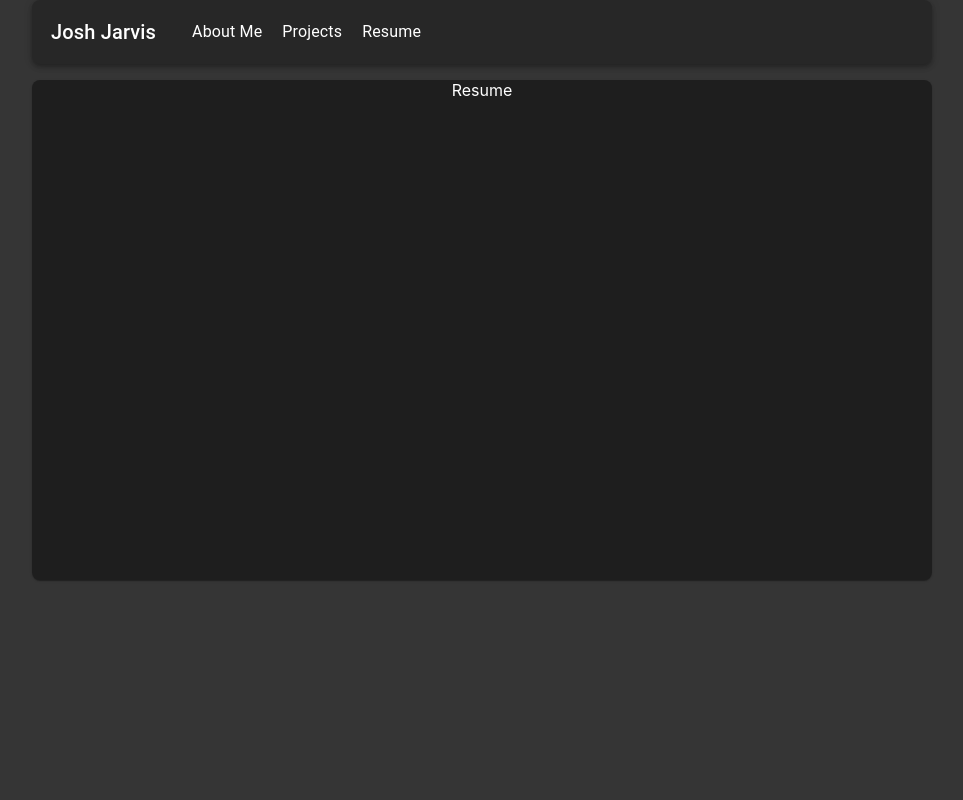
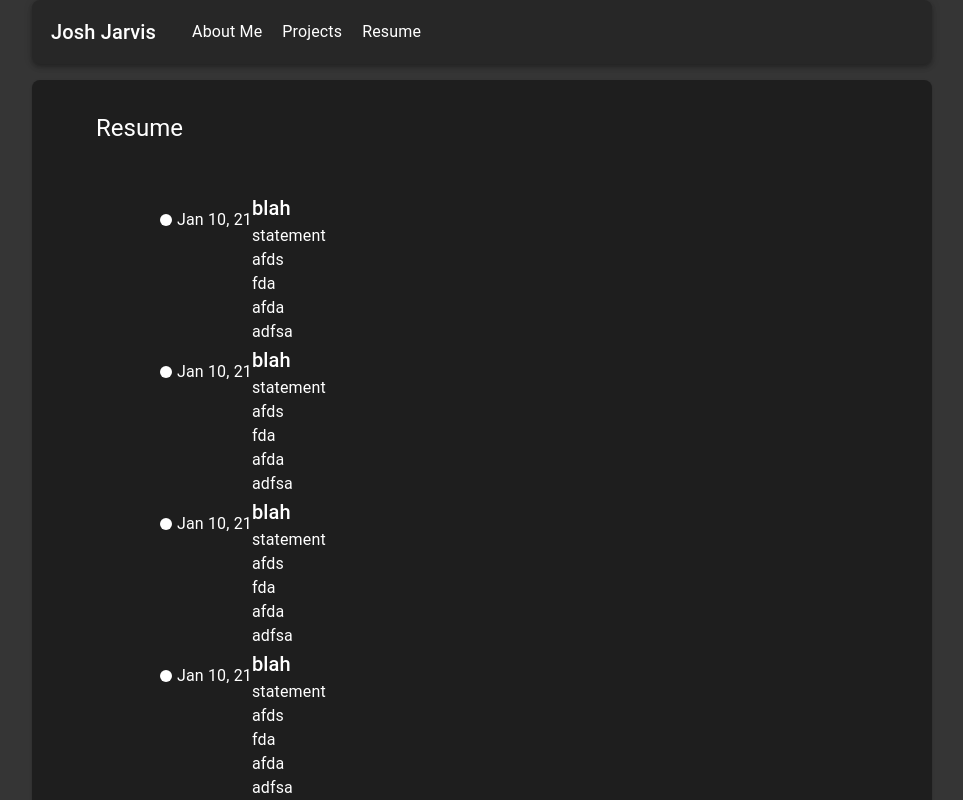
Before and after one commit to ixonstater/react-resume, a React (Vite) app: page /resume in a window 1280 px wide. Shown: the top 800 px of the page, without its empty margins (158-1121 px from the left). Built offline with nearby package versions, Linux system fonts and the light colour scheme.

Commit message:
Added scaffold components for resume / timeline.

```diff
--- a/src/Sxp.tsx
+++ b/src/Sxp.tsx
@@ -10,6 +10,7 @@ export default class Sxp {
   public static sp5 = 32;
   public static sp6 = 48;
   public static sp7 = 64;
+  public static sp8 = 128;
 
   public static appWidth = 900;
 }
--- a/src/resume/Resume.tsx
+++ b/src/resume/Resume.tsx
@@ -1,5 +1,52 @@
+import { Typography } from "@mui/material";
 import Page from "../components/Page";
+import Sxp from "../Sxp";
+import { ResumeEntry } from "./resume_entry/ResumeEntry";
 
 export function Resume(): JSX.Element {
-    return (<Page><div>Resume</div></Page>);
+  return (
+    <Page>
+      <Typography
+        variant="h5"
+        sx={{
+          mt: Sxp.sp5,
+          ml: { xs: Sxp.sp0, sm: Sxp.sp7 },
+          alignSelf: { xs: "center", sm: "start" },
+          mb: Sxp.sp6,
+        }}
+      >
+        Resume
+      </Typography>
+      <ResumeEntry
+        start={new Date("01/10/2021")}
+        header={"blah"}
+        impactStatement={"statement"}
+        technologiesUsed={["afds", "fda", "afda", "adfsa"]}
+      ></ResumeEntry>
+      <ResumeEntry
+        start={new Date("01/10/2021")}
+        header={"blah"}
+        impactStatement={"statement"}
+        technologiesUsed={["afds", "fda", "afda", "adfsa"]}
+      ></ResumeEntry>
+      <ResumeEntry
+        start={new Date("01/10/2021")}
+        header={"blah"}
+        impactStatement={"statement"}
+        technologiesUsed={["afds", "fda", "afda", "adfsa"]}
+      ></ResumeEntry>
+      <ResumeEntry
+        start={new Date("01/10/2021")}
+        header={"blah"}
+        impactStatement={"statement"}
+        technologiesUsed={["afds", "fda", "afda", "adfsa"]}
+      ></ResumeEntry>
+      <ResumeEntry
+        start={new Date("01/10/2021")}
+        header={"blah"}
+        impactStatement={"statement"}
+        technologiesUsed={["afds", "fda", "afda", "adfsa"]}
+      ></ResumeEntry>
+    </Page>
+  );
 }
--- /dev/null
+++ b/src/resume/resume_entry/ResumeEntry.tsx
@@ -0,0 +1,25 @@
+import { Box, Typography } from "@mui/material";
+import { TimelineSegment } from "./TimelineSegment";
+import Sxp from "../../Sxp";
+
+export type ResumeEntryProps = {
+  start: Date;
+  header: string;
+  impactStatement: string;
+  technologiesUsed: Array<string>;
+};
+
+export function ResumeEntry(props: ResumeEntryProps): JSX.Element {
+  return (
+    <Box sx={{ display: "flex", flexDirection: "row", alignSelf: { xs: "center", sm: "flex-start" }, ml: { sm: Sxp.sp8 } }}>
+      <TimelineSegment date={props.start} entryHeight={100}></TimelineSegment>
+      <Box sx={{ display: "flex", flexDirection: "column" }}>
+        <Typography variant="h6">{props.header}</Typography>
+        <Typography>{props.impactStatement}</Typography>
+        {props.technologiesUsed.map((elem: string): JSX.Element => {
+          return <Typography>{elem}</Typography>;
+        })}
+      </Box>
+    </Box>
+  );
+}
--- /dev/null
+++ b/src/resume/resume_entry/TimelineDot.tsx
@@ -0,0 +1,15 @@
+import { Box, Typography } from "@mui/material";
+import Sxp from "../../Sxp";
+
+export type TimelineDotProps = {
+  date: Date;
+};
+
+export function TimelineDot(props: TimelineDotProps): JSX.Element {
+  return (
+    <Box sx={{ display: "flex", alignItems: "center", gap: "5px", alignSelf: "flex-start", mt: Sxp.sp3 }}>
+      <Box sx={{ backgroundColor: "white", borderRadius: "50%", width: "12px", height: "12px" }}></Box>
+      <Typography>{props.date.toLocaleString("default", { day: "2-digit", month: "short", year: "2-digit" })}</Typography>
+    </Box>
+  );
+}
--- /dev/null
+++ b/src/resume/resume_entry/TimelineSegment.tsx
@@ -0,0 +1,10 @@
+import { TimelineDot } from "./TimelineDot";
+
+export type TimelineSegmentProps = {
+  date: Date;
+  entryHeight: number;
+};
+
+export function TimelineSegment(props: TimelineSegmentProps): JSX.Element {
+  return <TimelineDot date={props.date}></TimelineDot>;
+}
```
Lines whose indentation alone changed are shown as unchanged.
